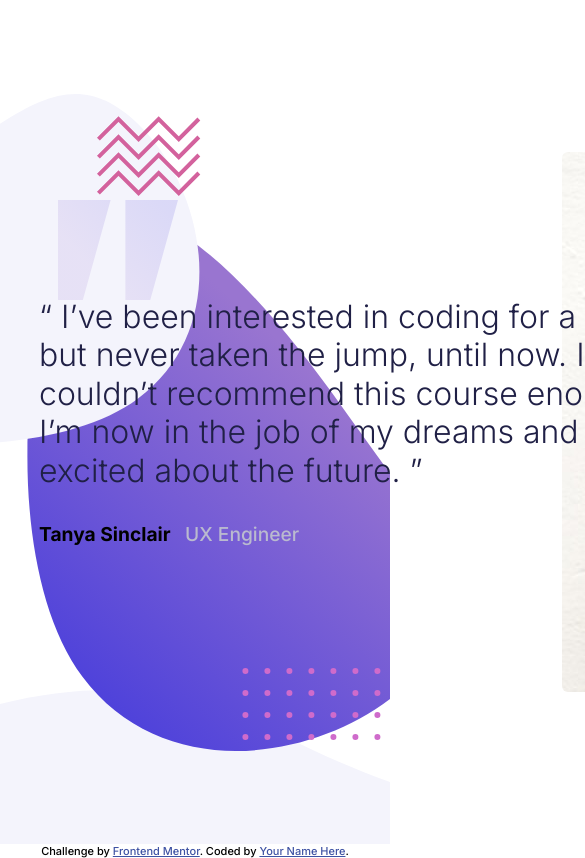
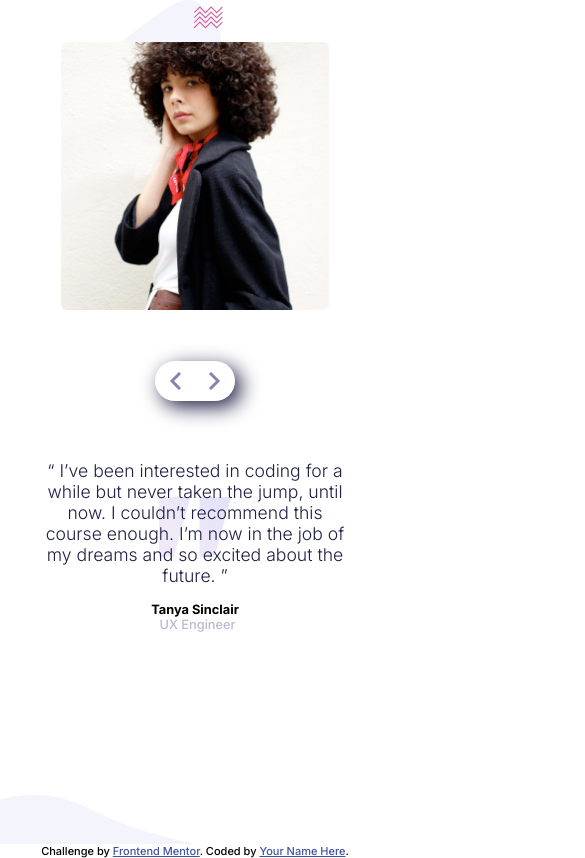
Before and after one commit to Daniela-git/frontendmentor, a plain HTML site: page coding-bootcamp-testimonials-slider-master/index.html in a window 390 px wide. Shown: the top 858 px of the page, 585 px wide, since content can reach past the window. Drawn offline with Linux system fonts and the light colour scheme.

Commit message:
diseño responsive
se creo el diseño responsive para los diferentes tamaños de pantalla

```diff
--- a/coding-bootcamp-testimonials-slider-master/style.css
+++ b/coding-bootcamp-testimonials-slider-master/style.css
@@ -1,7 +1,6 @@
 @import url("https://fonts.googleapis.com/css2?family=Inter:wght@300;500;700&display=swap");
 
 :root {
-	font-size: 32px;
 	font-family: "Inter", sans-serif;
 	--DarkBlue: hsl(240, 38%, 20%);
 	--GrayishBlue: hsl(240, 18%, 77%);
@@ -14,6 +13,7 @@
 }
 
 body {
+	font-size: 32px;
 	width: 100vw;
 	height: 100vh;
 	overflow: hidden;
@@ -27,18 +27,19 @@ body {
 	background: url("./images/pattern-bg.svg"), url("./images/pattern-curve.svg");
 	background-repeat: no-repeat, no-repeat;
 	background-position: 80%, bottom left;
+	width: 100%;
 }
 
 .content {
 	width: 80%;
-	height: 70%;
+	height: 81%;
 	display: grid;
 	grid-template-columns: 2fr 1fr;
 	align-items: center;
 	position: relative;
 	background: url("./images/pattern-quotes.svg");
 	background-repeat: no-repeat;
-	background-position: 10% 15%;
+	background-position: 10% 25%;
 }
 .testimonial {
 	z-index: 10;
@@ -47,11 +48,10 @@ body {
 	font-weight: 300;
 	color: var(--DarkBlue);
 	line-height: 1.2;
-	width: 20.3438rem;
 }
 .testimonial__foot {
 	margin-top: 1rem;
-	font-size: 0.6rem;
+	font-size: 1rem;
 }
 .testimonial__foot span {
 	margin-left: 0.3125rem;
@@ -62,13 +62,13 @@ body {
 .picture {
 	width: 540px;
 	height: 540px;
-	position: relative;
 }
 
 .img {
+	width: 540px;
+	height: 540px;
 	border-radius: 6px;
 	position: absolute;
-	right: 4rem;
 }
 
 .slider {
@@ -79,8 +79,8 @@ body {
 	display: flex;
 	align-items: center;
 	justify-content: space-around;
-	bottom: -0.8rem;
-	left: -2rem;
+	bottom: 0;
+	right: 15.625rem;
 	box-shadow: 6px 6px 20px var(--DarkBlue);
 	border-top-left-radius: 30px;
 	border-top-right-radius: 30px;
@@ -91,3 +91,100 @@ body {
 .slider img {
 	cursor: pointer;
 }
+@media only screen and (max-width: 710px) {
+	body {
+		font-size: 25px;
+	}
+	.container {
+		background-size: 50%;
+		background-position: top, bottom left;
+	}
+	.content {
+		display: flex;
+		flex-direction: column-reverse;
+		justify-content: space-between;
+		align-items: center;
+		background: url("./images/pattern-quotes.svg");
+		background-size: 4.5rem;
+		background-repeat: no-repeat;
+		background-position: center 65%;
+		height: 90%;
+	}
+	.testimonial {
+		display: flex;
+		flex-direction: column;
+		justify-content: center;
+		align-items: center;
+		width: 100%;
+		height: 100%;
+	}
+	.testimonial__text {
+		margin-top: 50px;
+		font-size: 1.1rem;
+		text-align: center;
+	}
+	.testimonial__foot {
+		font-size: 0.8rem;
+		display: grid;
+		align-items: center;
+		justify-items: center;
+	}
+	.picture,
+	.img {
+		width: 268px;
+		height: 268px;
+	}
+	.slider {
+		width: 80px;
+		height: 40px;
+		top: 42%;
+		left: calc(50% - 40px);
+		z-index: 11;
+	}
+}
+@media only screen and (min-width: 711px) and (max-width: 1000px) {
+	body {
+		font-size: 28px;
+	}
+	.container {
+		background-size: 50%;
+	}
+	.content {
+		background-size: 5rem;
+		background-position: 10% 25%;
+		height: 61%;
+	}
+	.testimonial__text {
+		font-size: 1.2rem;
+	}
+	.testimonial__foot {
+		font-size: 0.8rem;
+	}
+	.picture,
+	.img {
+		width: 350px;
+		height: 350px;
+	}
+	.img {
+		right: 4rem;
+	}
+	.slider {
+		width: 80px;
+		height: 40px;
+		bottom: 6%;
+	}
+}
+@media only screen and (min-width: 1001px) and (max-width: 1200px) {
+	body {
+		font-size: 30px;
+	}
+	.img {
+		right: 4rem;
+	}
+}
+
+@media only screen and (min-width: 1201px) {
+	.img {
+		right: 4rem;
+	}
+}
```
